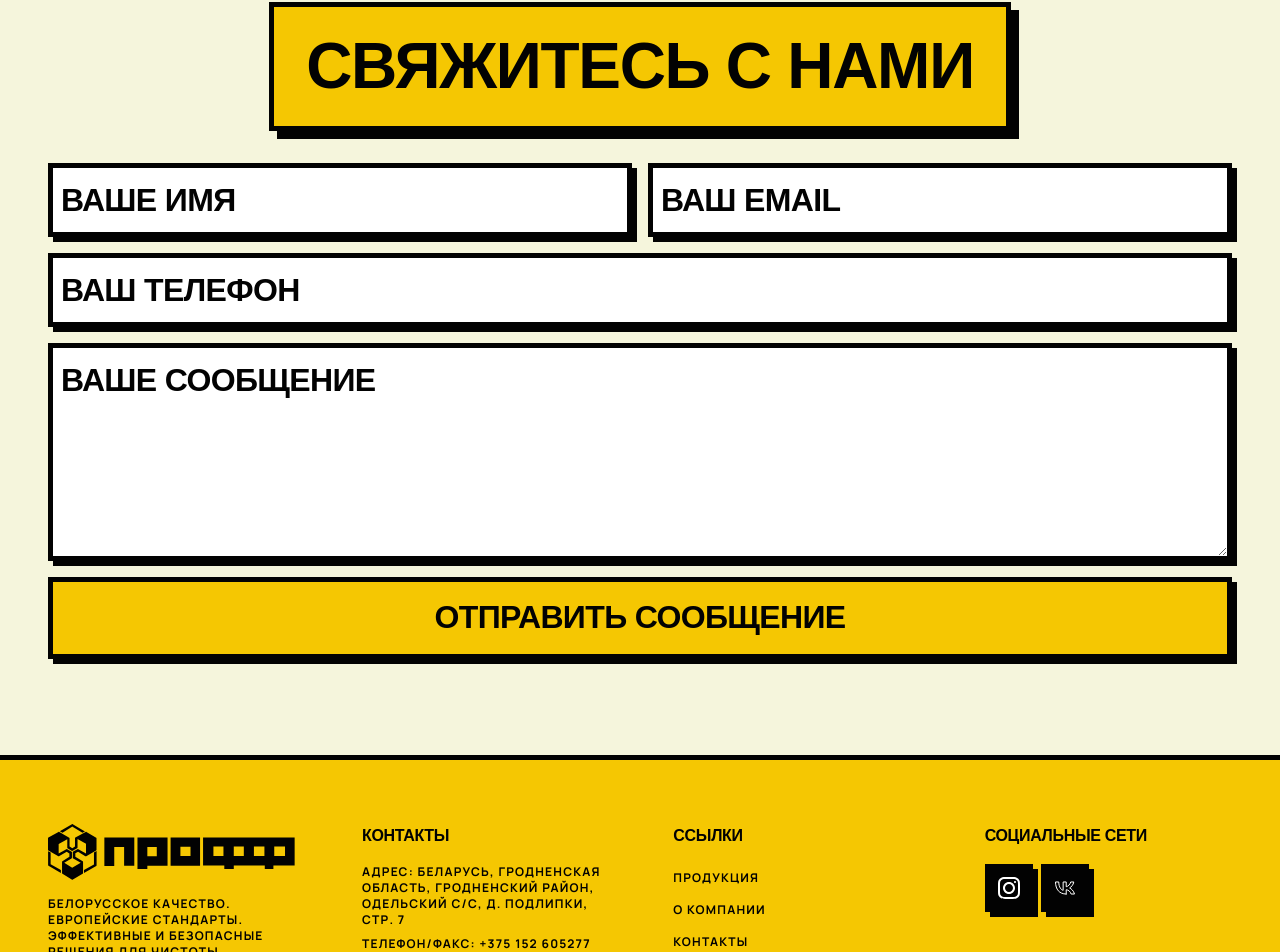
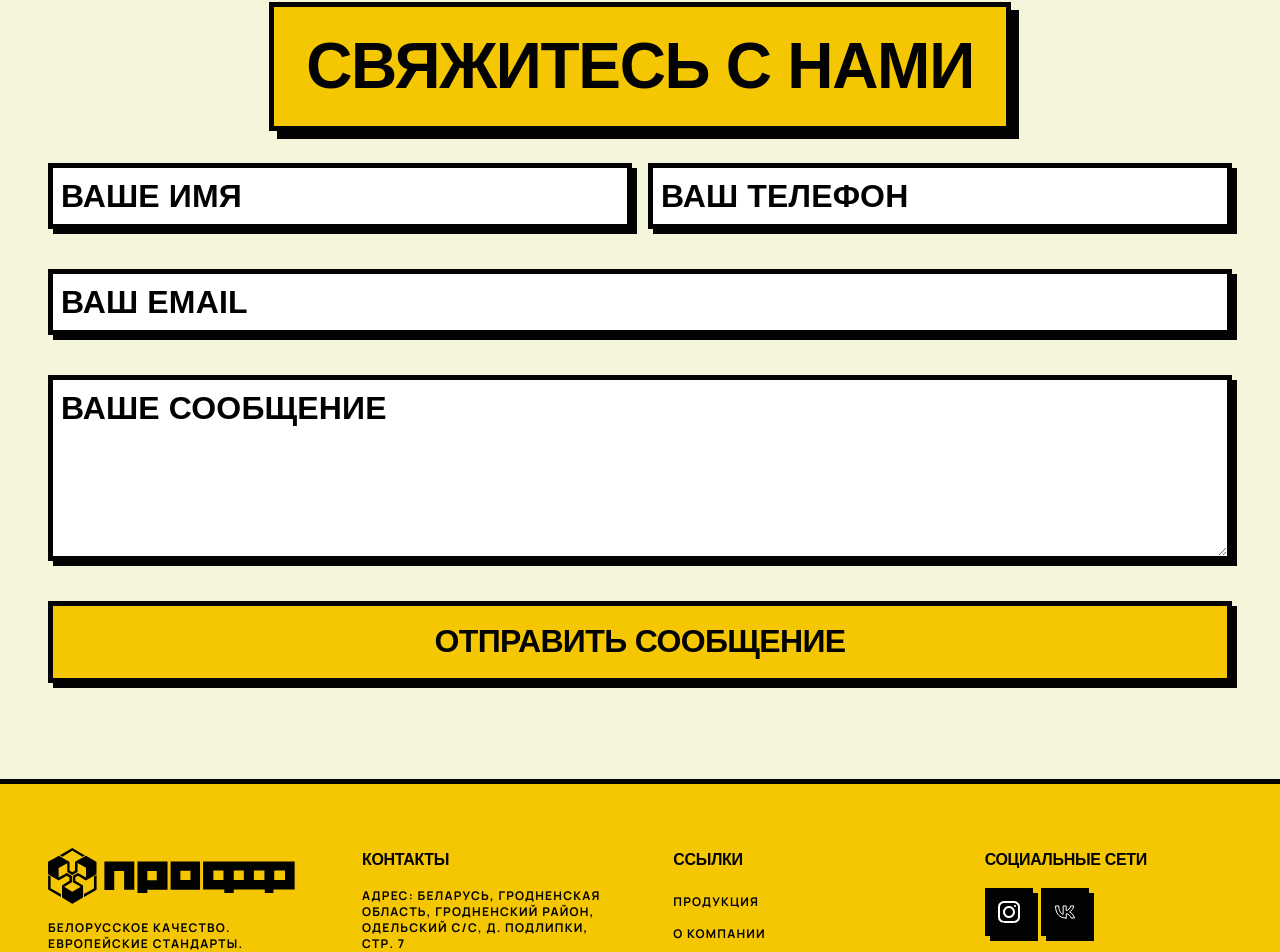
Before and after one commit to zigfrei/proffhim, a Next.js app: page /contacts in a window 1280 px wide. Shown: the part 859-1811 px from the top of the page. Built offline with nearby package versions, Linux system fonts and the light colour scheme; no server answers; a web font is replaced by a local one.

Commit message:
add contatc us form part 2

```diff
--- /dev/null
+++ b/src/app/contacts/actions.ts
@@ -0,0 +1,37 @@
+'use server';
+
+import { z } from 'zod';
+import { CallBackFormField } from '@/lib/definitions';
+
+const callbackFormSchema = z.object({
+  name: z.string().trim().min(1),
+  email: z.string().trim().email(),
+  phone: z
+    .string()
+    .trim()
+    .refine((value) => value.replace(/\D/g, '').length >= 10),
+  message: z.string().trim().min(1),
+});
+
+export type CallbackActionState = {
+  success: boolean;
+  message: string;
+};
+
+export async function submitCallbackForm(form: CallBackFormField): Promise<CallbackActionState> {
+  const parsed = callbackFormSchema.safeParse(form);
+
+  if (!parsed.success) {
+    return {
+      success: false,
+      message: 'Проверьте корректность данных формы.',
+    };
+  }
+
+  console.info('Callback request:', parsed.data);
+
+  return {
+    success: true,
+    message: 'Сообщение отправлено. Мы свяжемся с вами в ближайшее время.',
+  };
+}
--- a/src/app/globals.css
+++ b/src/app/globals.css
@@ -55,7 +55,6 @@
 
   --text-buttons: 1.25rem;
   --text-buttons--line-height: 1.5;
-
 }
 
 @utility typo-h1 {
@@ -205,7 +204,9 @@
 }
 
 @utility base-frame-interactive {
-  transition: box-shadow 0.2s ease, translate 0.2s ease;
+  transition:
+    box-shadow 0.2s ease,
+    translate 0.2s ease;
 
   @variant hover {
     box-shadow: 4px 4px 0 0 var(--color-base-black);
@@ -223,12 +224,19 @@
   border: 5px solid var(--color-base-black);
   box-shadow: 5px 5px 0 0 var(--color-base-black);
   padding: 0.5rem;
-  font-size: 2rem;
-  line-height: 1.5;
+  font-size: 1.125rem;
+  line-height: 1.35;
   font-weight: 900;
-  letter-spacing: -0.02em;
+  letter-spacing: 0.01em;
   text-transform: uppercase;
   font-family: var(--font-unbounded);
+
+  @variant lg {
+    font-size: 2rem;
+    line-height: 1.25;
+    letter-spacing: 0.005em;
+  }
+
   @variant focus {
     box-shadow: 0 0 20px 5px var(--color-primary);
     outline: none;
@@ -237,7 +245,6 @@
     color: var(--color-base-black);
     opacity: 1;
   }
-
 }
 
 @utility base-outline {
@@ -250,7 +257,6 @@
 html {
   scroll-behavior: smooth;
 }
-
 
 /* :root {
   --background: #ffffff;
--- a/src/components/ui/callback-form.tsx
+++ b/src/components/ui/callback-form.tsx
@@ -1,70 +1,194 @@
 'use client';
 
+import { motion, AnimatePresence } from 'motion/react';
+import { useState } from 'react';
 import { useForm, SubmitHandler } from 'react-hook-form';
 import { CallBackFormField } from '../../lib/definitions';
 import { BigButton } from '@/components/ui/buttons';
+import { submitCallbackForm } from '@/app/contacts/actions';
+import clsx from 'clsx';
 
-// export function CallbackForm({ callBackMessage }: { callBackMessage: CallBackFormField }) {
 export function CallbackForm() {
+  const [serverError, setServerError] = useState<string | null>(null);
+  const [isSuccess, setIsSuccess] = useState(false);
+
+  const {
+    register,
+    handleSubmit,
+    reset,
+    formState: { errors, isSubmitting },
+  } = useForm<CallBackFormField>({
+    defaultValues: {
+      name: '',
+      email: '',
+      phone: '',
+      message: '',
+    },
+  });
+
+  const onSubmit: SubmitHandler<CallBackFormField> = async (values) => {
+    console.log(values);
+    setServerError(null);
+
+    const response = await submitCallbackForm(values);
+
+    if (!response.success) {
+      setServerError(response.message);
+      return;
+    }
+
+    setIsSuccess(true);
+    reset();
+  };
+
   return (
-    <form className='w-full'>
-      <div className='w-full flex flex-col items-center justify-center gap-4'>
-        <div className='w-full flex flex-col lg:flex-row items-center justify-center gap-4'>
-          <div className='w-full flex items-start justify-start'>
+    <AnimatePresence mode='wait'>
+      {isSuccess ? (
+        <motion.div
+          key='success'
+          className='w-full flex flex-col items-center justify-center gap-4 lg:gap-8'
+          initial={{ opacity: 0, y: 12 }}
+          animate={{ opacity: 1, y: 0 }}
+          exit={{ opacity: 0, y: -12 }}
+          transition={{ duration: 0.3, ease: 'easeOut' }}
+        >
+          <p className='w-full typo-h4 text-base-black p-4 bg-quaternary text-center base-frame lg:base-frame-big' role='alert' aria-live='polite'>
+            Спасибо! Ваше сообщение успешно отправлено. Мы&nbsp;свяжемся с&nbsp;вами в&nbsp;ближайшее время.
+          </p>
+          <BigButton className='w-full' type='button' onClick={() => setIsSuccess(false)}>
+            Отправить ещё одно сообщение
+          </BigButton>
+        </motion.div>
+      ) : (
+        <motion.form
+          key='form'
+          className='w-full'
+          onSubmit={handleSubmit(onSubmit)}
+          noValidate
+          initial={{ opacity: 0, y: 12 }}
+          animate={{ opacity: 1, y: 0 }}
+          exit={{ opacity: 0, y: -12 }}
+          transition={{ duration: 0.25, ease: 'easeOut' }}
+        >
+          <div className='w-full flex flex-col items-center justify-center'>
+        <div className='w-full flex flex-col lg:flex-row items-center justify-center lg:gap-4'>
+          <div className='w-full flex flex-col items-start justify-start'>
             <label htmlFor='name' className='sr-only'>
               Ваше имя
             </label>
             <input
               id='name'
-              name='name'
               type='text'
               aria-describedby='name-error'
+              aria-invalid={Boolean(errors.name)}
               placeholder='Ваше имя'
-              className='base-input'
+              className={clsx('base-input', errors.name && 'border-tertiary')}
+              {...register('name', {
+                required: 'Введите ваше имя',
+              })}
             />
+
+              <p
+                id='name-error'
+                className='w-full typo-caption lg:typo-b2 text-tertiary h-8 lg:h-10 pt-2 uppercase'
+                aria-live='polite'
+              >
+                {''}{errors.name?.message}
+              </p>
           </div>
-          <div className='w-full flex items-start justify-start'>
-            <label htmlFor='email' className='sr-only'>
-              Ваш email
+          <div className='w-full flex flex-col items-start justify-start'>
+            <label htmlFor='phone' className='sr-only'>
+              Ваш телефон
             </label>
             <input
-              id='email'
-              name='email'
+              id='phone'
               type='text'
-              aria-describedby='email-error'
-              placeholder='Ваш email'
-              className='base-input'
+              aria-describedby='phone-error'
+              aria-invalid={Boolean(errors.phone)}
+              placeholder='Ваш телефон'
+              className={clsx('base-input', errors.phone && 'border-tertiary')}
+              {...register('phone', {
+                required: 'Введите телефон',
+                validate: (value) =>
+                  value.replace(/\D/g, '').length >= 10 ||
+                  'Телефон должен содержать минимум 10 цифр',
+              })}
             />
+              <p
+                id='phone-error'
+                className='w-full typo-caption lg:typo-b2 text-tertiary h-8 lg:h-10 pt-2 uppercase'
+                aria-live='polite'
+              >
+                {''}{errors.phone?.message}
+              </p>
           </div>
         </div>
-        <div className='w-full flex items-start justify-start'>
-          <label htmlFor='phone' className='sr-only'>
-            Ваш телефон
+        <div className='w-full flex flex-col items-start justify-start'>
+          <label htmlFor='email' className='sr-only'>
+            Ваш email
           </label>
           <input
-            id='phone'
-            name='phone'
-            type='text'
-            aria-describedby='phone-error'
-            placeholder='Ваш телефон'
-            className='base-input'
+            id='email'
+            type='email'
+            aria-describedby='email-error'
+            aria-invalid={Boolean(errors.email)}
+            placeholder='Ваш email'
+            className={clsx('base-input', errors.email && 'border-tertiary')}
+            {...register('email', {
+              required: 'Введите email',
+              pattern: {
+                value: /^[^\s@]+@[^\s@]+\.[^\s@]+$/,
+                message: 'Введите корректный email',
+              },
+            })}
           />
+            <p
+              id='email-error'
+              className='w-full typo-caption lg:typo-b2 text-tertiary h-8 lg:h-10 pt-2 uppercase'
+              aria-live='polite'
+            >
+              {''}{errors.email?.message}
+            </p>
         </div>
-        <div className='w-full flex items-start justify-start'>
+
+        <div className='w-full flex flex-col items-start justify-start'>
           <label htmlFor='message' className='sr-only'>
             Ваше сообщение
           </label>
           <textarea
             id='message'
-            name='message'
             aria-describedby='message-error'
+            aria-invalid={Boolean(errors.message)}
             placeholder='Ваше сообщение'
-            className='base-input'
+            className={clsx('base-input', errors.message && 'border-tertiary')}
             rows={4}
+            {...register('message', {
+              required: 'Введите сообщение',
+            })}
           />
+            <p
+              id='message-error'
+              className='w-full typo-caption lg:typo-b2 text-tertiary h-8 lg:h-10 pt-2 uppercase'
+              aria-live='polite'
+            >
+              {''}{errors.message?.message}
+            </p>
         </div>
-        <BigButton className='w-full' type='submit'>Отправить сообщение</BigButton>
-      </div>
-    </form>
+        {serverError ? (
+          <p
+            className='w-full typo-caption lg:typo-b2 text-tertiary h-8 lg:h-10 pt-2 uppercase'
+            role='alert'
+            aria-live='polite'
+          >
+            {''}{serverError}
+          </p>
+        ) : null}
+        <BigButton className='w-full' type='submit' disabled={isSubmitting}>
+          {isSubmitting ? 'Отправка...' : 'Отправить сообщение'}
+        </BigButton>
+          </div>
+        </motion.form>
+      )}
+    </AnimatePresence>
   );
 }
--- a/src/lib/definitions.ts
+++ b/src/lib/definitions.ts
@@ -1,4 +1,6 @@
 export type CallBackFormField = {
-  id: string;
   name: string;
+  email: string;
+  phone: string;
+  message: string;
 };
```
Lines whose indentation alone changed are shown as unchanged.
